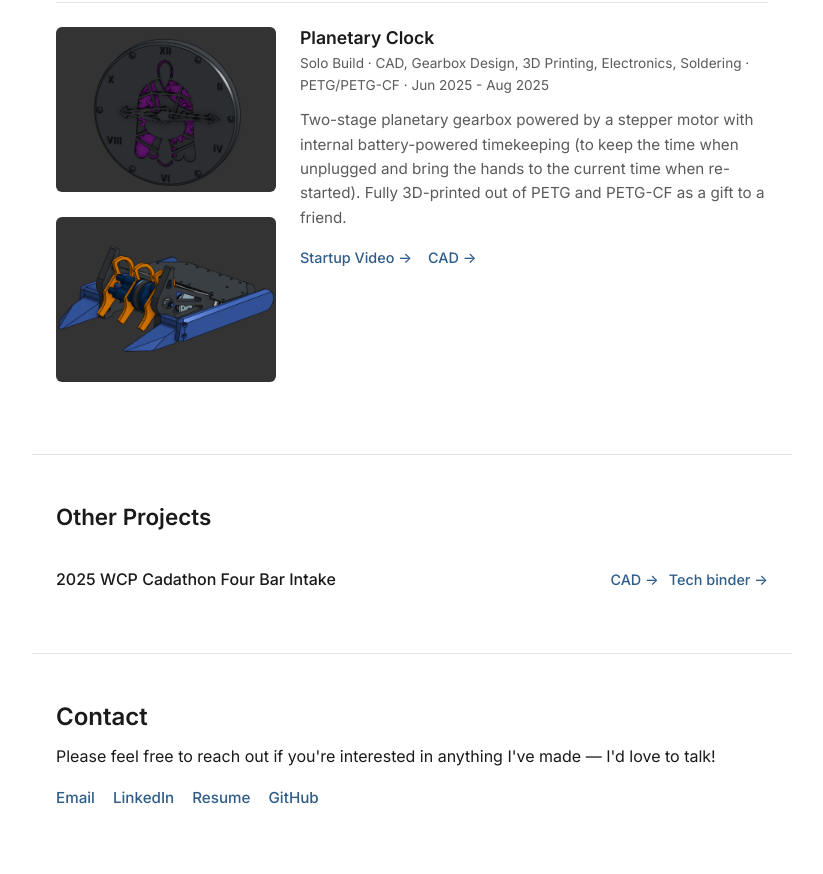
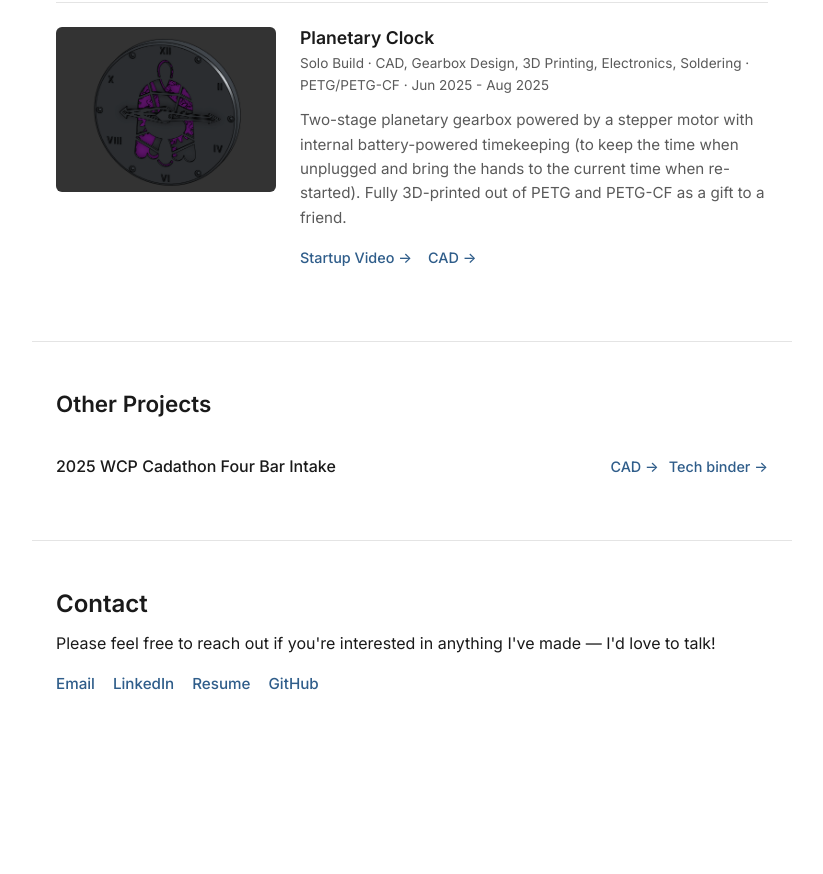
Before and after one commit to theovandermarck/theovandermarck.github.io, a plain HTML site: page index.html in a window 1280 px wide. Shown: the part 3201-4075 px from the top of the page, without its empty margins (228-1051 px from the left). After the commit the page ends 3961 px from the top, so only its background shows below. Drawn offline with Linux system fonts and the light colour scheme.

Commit message:
Update index.html

```diff
--- a/index.html
+++ b/index.html
@@ -167,8 +167,6 @@
     <article class="project">
       <div class="project-image">
         <img src="assets/planetary_cad.png" alt="Planetary clock CAD">
-        <br>
-        <img src="assets/toothless_cad.png" alt="Toothless CAD">
       </div>
       <div class="project-body">
         <h3>Planetary Clock</h3>
```
